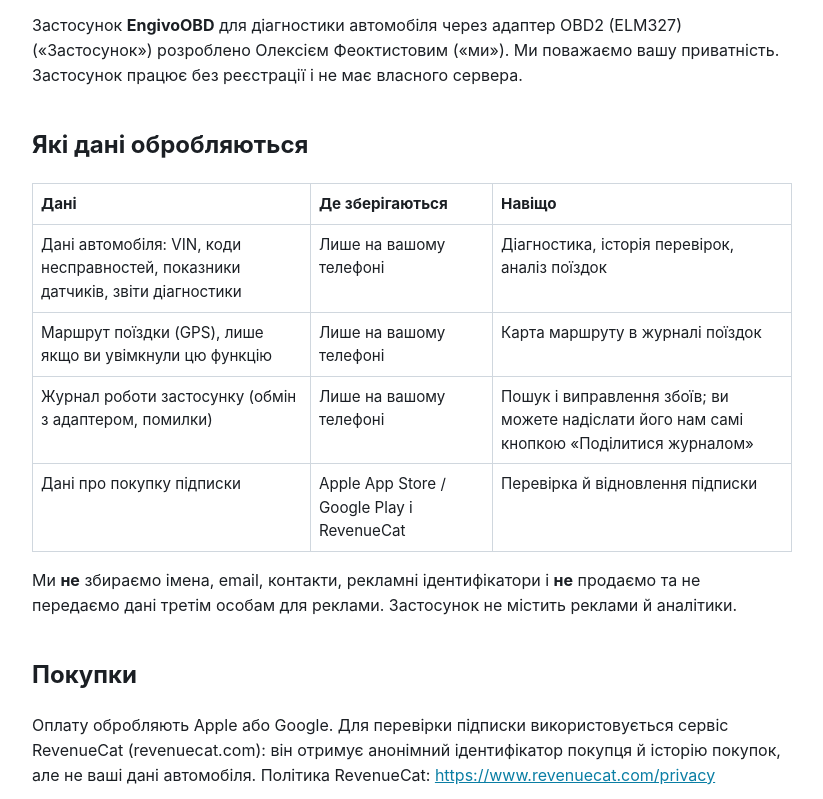
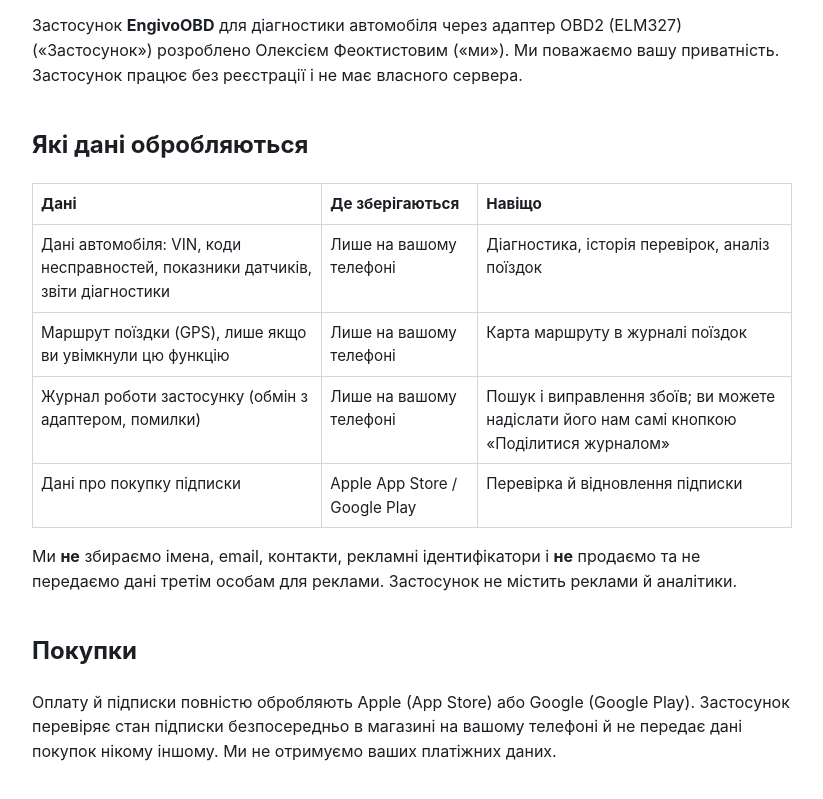
Before and after one commit to AlexFeoktistov/engivoobd, a plain HTML site: page privacy.html in a window 1280 px wide. Shown: the part 130-929 px from the top of the page, without its empty margins (228-1051 px from the left). Drawn offline with Linux system fonts and the light colour scheme.

Commit message:
Політика: покупки напряму через App Store / Google Play, без RevenueCat

```diff
--- a/privacy.html
+++ b/privacy.html
@@ -5,10 +5,10 @@ a{color:#0a7ea4}footer{margin-top:40px;color:#57606a;font-size:.9em}
 <p><em>Останнє оновлення: 4 листопада 2026 р.</em></p>
 <p>Застосунок <strong>EngivoOBD</strong> для діагностики автомобіля через адаптер OBD2 (ELM327) («Застосунок») розроблено Олексієм Феоктистовим («ми»). Ми поважаємо вашу приватність. Застосунок працює без реєстрації і не має власного сервера.</p>
 <h2>Які дані обробляються</h2>
-<table><thead><tr><th>Дані</th><th>Де зберігаються</th><th>Навіщо</th></tr></thead><tbody><tr><td>Дані автомобіля: VIN, коди несправностей, показники датчиків, звіти діагностики</td><td>Лише на вашому телефоні</td><td>Діагностика, історія перевірок, аналіз поїздок</td></tr><tr><td>Маршрут поїздки (GPS), лише якщо ви увімкнули цю функцію</td><td>Лише на вашому телефоні</td><td>Карта маршруту в журналі поїздок</td></tr><tr><td>Журнал роботи застосунку (обмін з адаптером, помилки)</td><td>Лише на вашому телефоні</td><td>Пошук і виправлення збоїв; ви можете надіслати його нам самі кнопкою «Поділитися журналом»</td></tr><tr><td>Дані про покупку підписки</td><td>Apple App Store / Google Play і RevenueCat</td><td>Перевірка й відновлення підписки</td></tr></tbody></table>
+<table><thead><tr><th>Дані</th><th>Де зберігаються</th><th>Навіщо</th></tr></thead><tbody><tr><td>Дані автомобіля: VIN, коди несправностей, показники датчиків, звіти діагностики</td><td>Лише на вашому телефоні</td><td>Діагностика, історія перевірок, аналіз поїздок</td></tr><tr><td>Маршрут поїздки (GPS), лише якщо ви увімкнули цю функцію</td><td>Лише на вашому телефоні</td><td>Карта маршруту в журналі поїздок</td></tr><tr><td>Журнал роботи застосунку (обмін з адаптером, помилки)</td><td>Лише на вашому телефоні</td><td>Пошук і виправлення збоїв; ви можете надіслати його нам самі кнопкою «Поділитися журналом»</td></tr><tr><td>Дані про покупку підписки</td><td>Apple App Store / Google Play</td><td>Перевірка й відновлення підписки</td></tr></tbody></table>
 <p>Ми <strong>не</strong> збираємо імена, email, контакти, рекламні ідентифікатори і <strong>не</strong> продаємо та не передаємо дані третім особам для реклами. Застосунок не містить реклами й аналітики.</p>
 <h2>Покупки</h2>
-<p>Оплату обробляють Apple або Google. Для перевірки підписки використовується сервіс RevenueCat (revenuecat.com): він отримує анонімний ідентифікатор покупця й історію покупок, але не ваші дані автомобіля. Політика RevenueCat: <a href="https://www.revenuecat.com/privacy">https://www.revenuecat.com/privacy</a></p>
+<p>Оплату й підписки повністю обробляють Apple (App Store) або Google (Google Play). Застосунок перевіряє стан підписки безпосередньо в магазині на вашому телефоні й не передає дані покупок нікому іншому. Ми не отримуємо ваших платіжних даних.</p>
 <h2>Дозволи</h2>
 <ul><li><strong>Bluetooth</strong> — підключення до адаптера OBD2.</li>
 <li><strong>Локальна мережа</strong> — для Wi-Fi адаптерів OBD2.</li>
@@ -21,4 +21,4 @@ a{color:#0a7ea4}footer{margin-top:40px;color:#57606a;font-size:.9em}
 <p>Питання щодо конфіденційності: alexeyfeoktistov1@gmail.com</p>
 <hr>
 <h1>Privacy Policy (English)</h1>
-<p>EngivoOBD works without an account and has no server of its own. Vehicle data (VIN, trouble codes, sensor readings, reports), optional GPS trip routes and the app&#x27;s diagnostic log are stored <strong>only on your device</strong>. We do not collect names, emails, contacts or advertising identifiers, and contain no ads or analytics. Subscription payments are processed by Apple or Google; RevenueCat is used to validate subscriptions and receives an anonymous customer ID and purchase history only. Permissions: Bluetooth (OBD2 adapter), local network (Wi-Fi adapters), location (optional trip route). All data is deleted with the app. Contact: alexeyfeoktistov1@gmail.com</p><footer>EngivoOBD · <a href="index.html">Підтримка</a> · <a href="privacy.html">Конфіденційність</a></footer></body></html>
+<p>EngivoOBD works without an account and has no server of its own. Vehicle data (VIN, trouble codes, sensor readings, reports), optional GPS trip routes and the app&#x27;s diagnostic log are stored <strong>only on your device</strong>. We do not collect names, emails, contacts or advertising identifiers, and contain no ads or analytics. Subscription payments are processed entirely by Apple or Google; the app checks the subscription status directly with the store on your device and shares purchase data with no one else. Permissions: Bluetooth (OBD2 adapter), local network (Wi-Fi adapters), location (optional trip route). All data is deleted with the app. Contact: alexeyfeoktistov1@gmail.com</p><footer>EngivoOBD · <a href="index.html">Підтримка</a> · <a href="privacy.html">Конфіденційність</a></footer></body></html>
```
